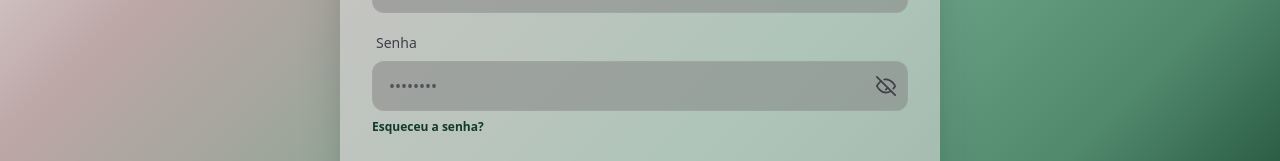
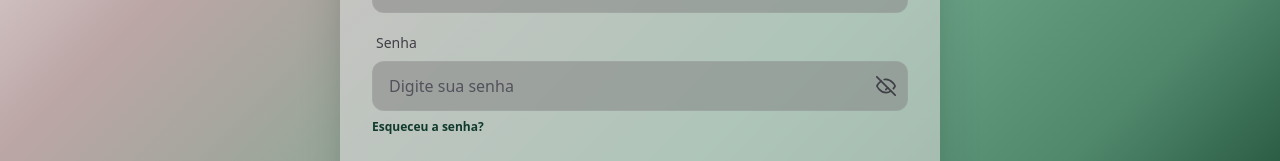
Before and after one commit to danilotavares-dev/movie-garden, a React (Vite) app in the folder apps/web/: page /login in a window 1280 px wide. Shown: the part 391-552 px from the top of the page. Built offline with nearby package versions, Linux system fonts and the light colour scheme.

Commit message:
update: alteração de texto em placeholder.

```diff
--- a/apps/web/src/pages/Login.tsx
+++ b/apps/web/src/pages/Login.tsx
@@ -47,7 +47,7 @@ export function Login() {
               <input
                 id="password"
                 type={showPassword ? 'text' : 'password'}
-                placeholder="••••••••"
+                placeholder="Digite sua senha "
                 className="w-full bg-[#808080] bg-opacity-50 border border-white/5 text-zinc-900 placeholder:text-zinc-600 rounded-xl pl-4 pr-12 py-3 outline-none focus:border-[#113A2D] focus:ring-1 focus:ring-[#113A2D] transition-all"
               />
 
```
